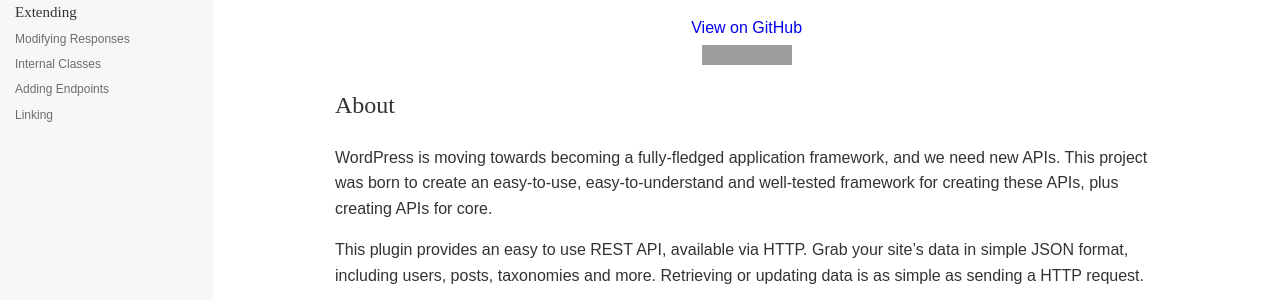
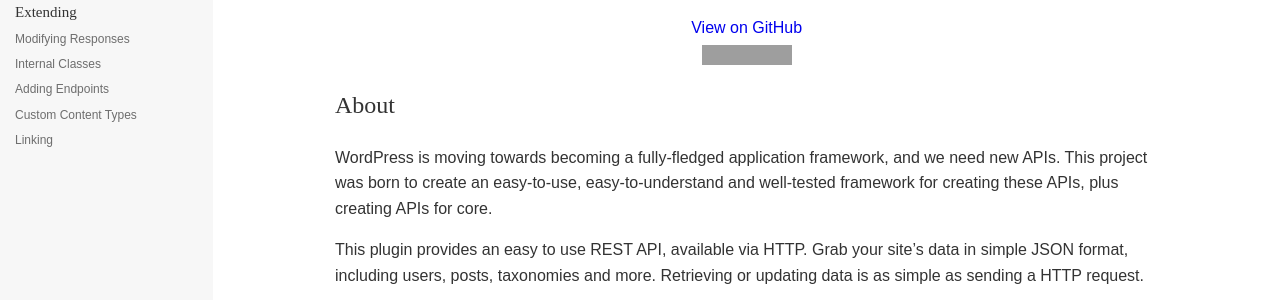
Before and after one commit to WP-API/docs-v2, a Jekyll site: the page built from index.md, in a window 1280 px wide. Shown: the part 601-901 px from the top of the page. Built offline with Jekyll 4.4.1, drawn with Linux system fonts in a browser that asks for light colours; Markdown is read by kramdown in place of the engine named in the settings; grey boxes are pictures that could not be loaded.

Commit message:
Sidebar link for Custom Content Types
Document was added in #40

```diff
--- a/_data/navigation.yml
+++ b/_data/navigation.yml
@@ -77,5 +77,8 @@
     - title: Adding Endpoints
       page: extending/adding/index.md
 
+    - title: Custom Content Types
+      page: extending/custom-content-types/index.md
+
     - title: Linking
       page: extending/linking/index.md
```
